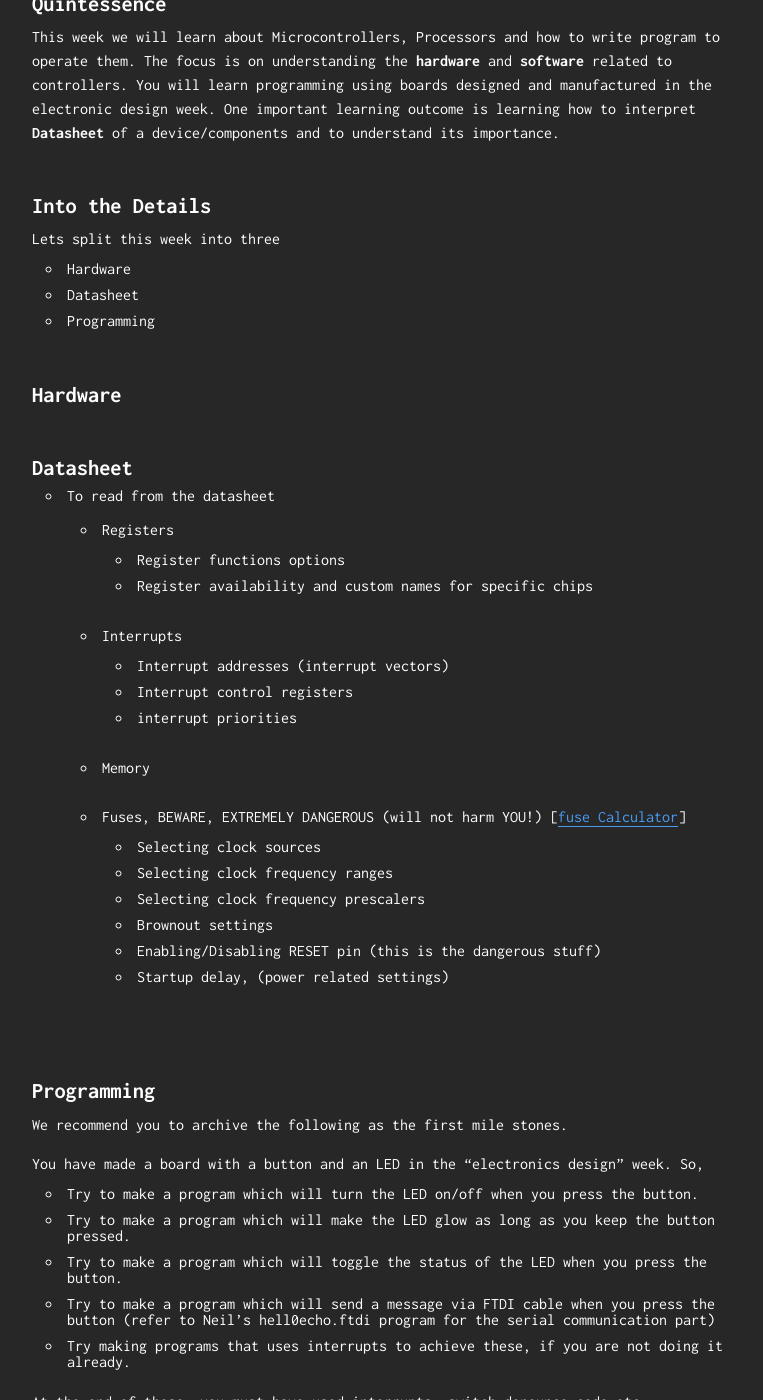
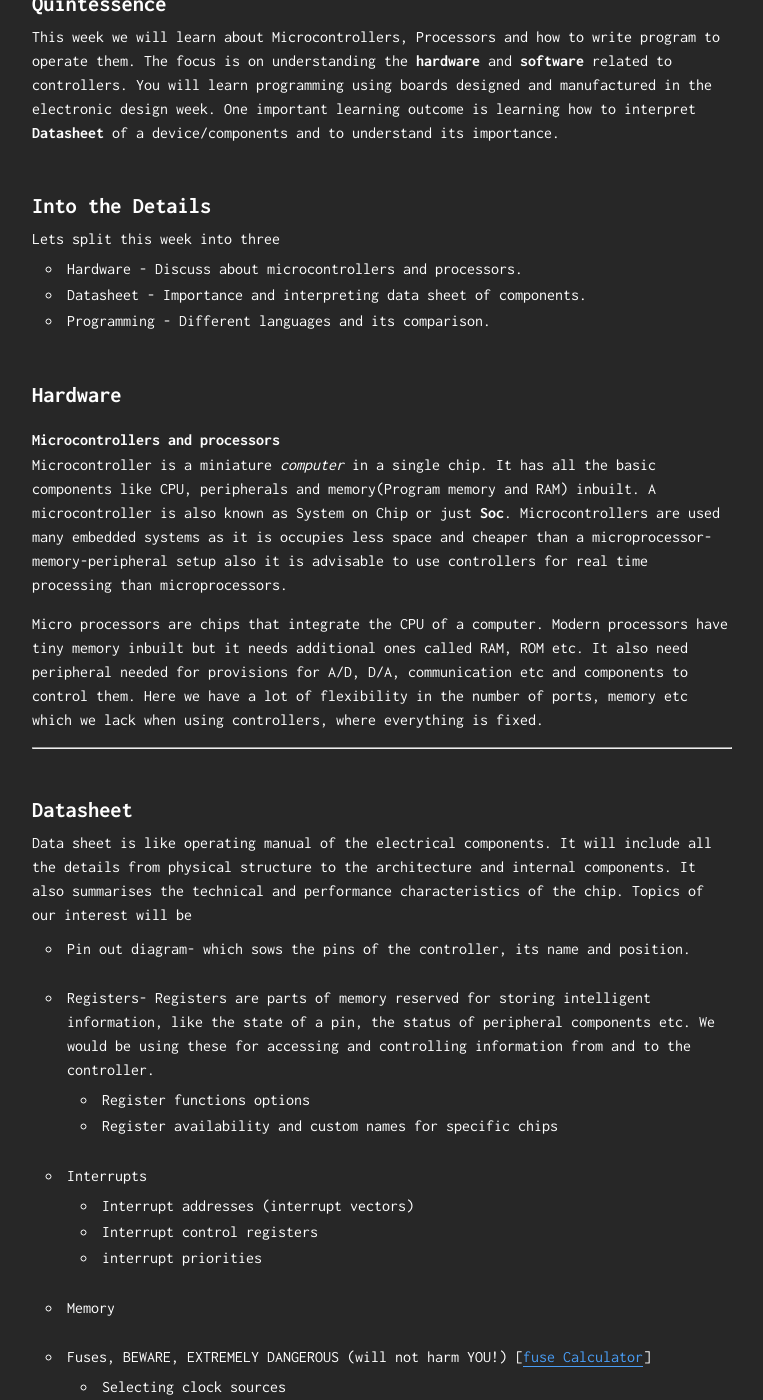
Before and after one commit to VishnuEaswaran/Fab17-instruct, a Jekyll site: the page built from _posts/2017-03-14-Embedded Programming.md, in a window 1280 px wide and 1400 px high, scrolled down 259 px. Shown: the whole window, without its empty margins (258-1021 px from the left). Built offline with Jekyll 4.4.1, drawn with Linux system fonts in a browser that asks for light colours; some of the changed text lies outside the part shown.

Commit message:
embedded week additions

```diff
--- a/_posts/2017-03-14-Embedded Programming.md
+++ b/_posts/2017-03-14-Embedded Programming.md
@@ -11,17 +11,26 @@ This week we will learn about Microcontrollers, Processors and how to write prog
 
 Lets split this week into three
 
-- Hardware
-- Datasheet
-- Programming
+ * Hardware - Discuss about microcontrollers and processors.
+ * Datasheet - Importance and interpreting data sheet of components.
+ * Programming - Different languages and its comparison.
 
 # Hardware
 
+#### Microcontrollers and processors
+
+ Microcontroller is a miniature *computer* in a single chip. It has all the basic components like CPU, peripherals and memory(Program memory and RAM) inbuilt. A microcontroller is also known as System on Chip or just **Soc**. Microcontrollers are used many embedded systems as it is occupies less space and cheaper than a microprocessor-memory-peripheral setup also it is advisable to use controllers for real time processing than microprocessors.
+
+ Micro processors are chips that integrate the CPU of a computer. Modern processors have tiny memory inbuilt but it needs additional ones called RAM, ROM etc. It also need peripheral needed for provisions for A/D, D/A, communication etc and components to control them. Here we have a lot of flexibility in the number of ports, memory etc which we lack when using controllers, where everything is fixed.
+
+ ---
 # Datasheet
 
-- To read from the datasheet
+Data sheet is like operating manual of the electrical components. It will include all the details from physical structure to the architecture and internal components. It also summarises the technical and performance characteristics of the chip. Topics of our interest will be
 
-  - Registers
+  - Pin out diagram- which sows the pins of the controller, its name and position.
+
+  - Registers- Registers are parts of memory reserved for storing intelligent information, like the state of a pin, the status of peripheral components etc. We would be using these for accessing and controlling information from and to the controller.
 
     - Register functions options
     - Register availability and custom names for specific chips
@@ -45,7 +54,10 @@ Lets split this week into three
 
 # Programming
 
-  We recommend you to archive the following as the first mile stones.
+
+This is the part in which we write commands for making our processor/controller do things as we like. These can only understand one language, that of `0 & 1's` called binary. In earlier days program was written in the form of 1&0 later it evolved to Assembly level language and then high level language for making the process simple.
+
+We recommend you to archive the following as the first mile stones.
 
 You have made a board with a button and an LED in the "electronics design" week. So,
   - Try to make a program which will turn the LED on/off when you press the button.
@@ -59,16 +71,19 @@ At the end of these, you must have used interrupts, switch denounce code etc.
 Additional tasks involves, trying different things
 
 - Programming and comparing the results like binary size execution time etc. in
-  - AVR-C
-  - Arduino scripting language
-  - assembly
-  - python...
+  - **AVR-C** : It is C programming with special modules for AVR architecture, which is a modified Harvard. It also needs [avr-gcc](https://gcc.gnu.org/wiki/avr-gcc) compiler for compiling the written code. It is well developed, robust compiler which has troubleshooting and facilities for spotting error
+  - **Arduino** scripting language
+  - **assembly**
+  - **python**...
 
 - Try different platforms
- - AVR
- - ARM
- - PIC
+ - **AVR**
+ - **ARM**
+ - **PIC**
  - ...
 
 
+**Tutorials** - [Link 1](https://www.youtube.com/playlist?list=PLA6BB228B08B03EDD). Go through this for getting all the fundamental concepts.
+
+
  #### IT WOULD BE NICE IF YOU CAN MAKE PROGRAM THAT WILL MAKE THE LED 'BREATH'.
```
